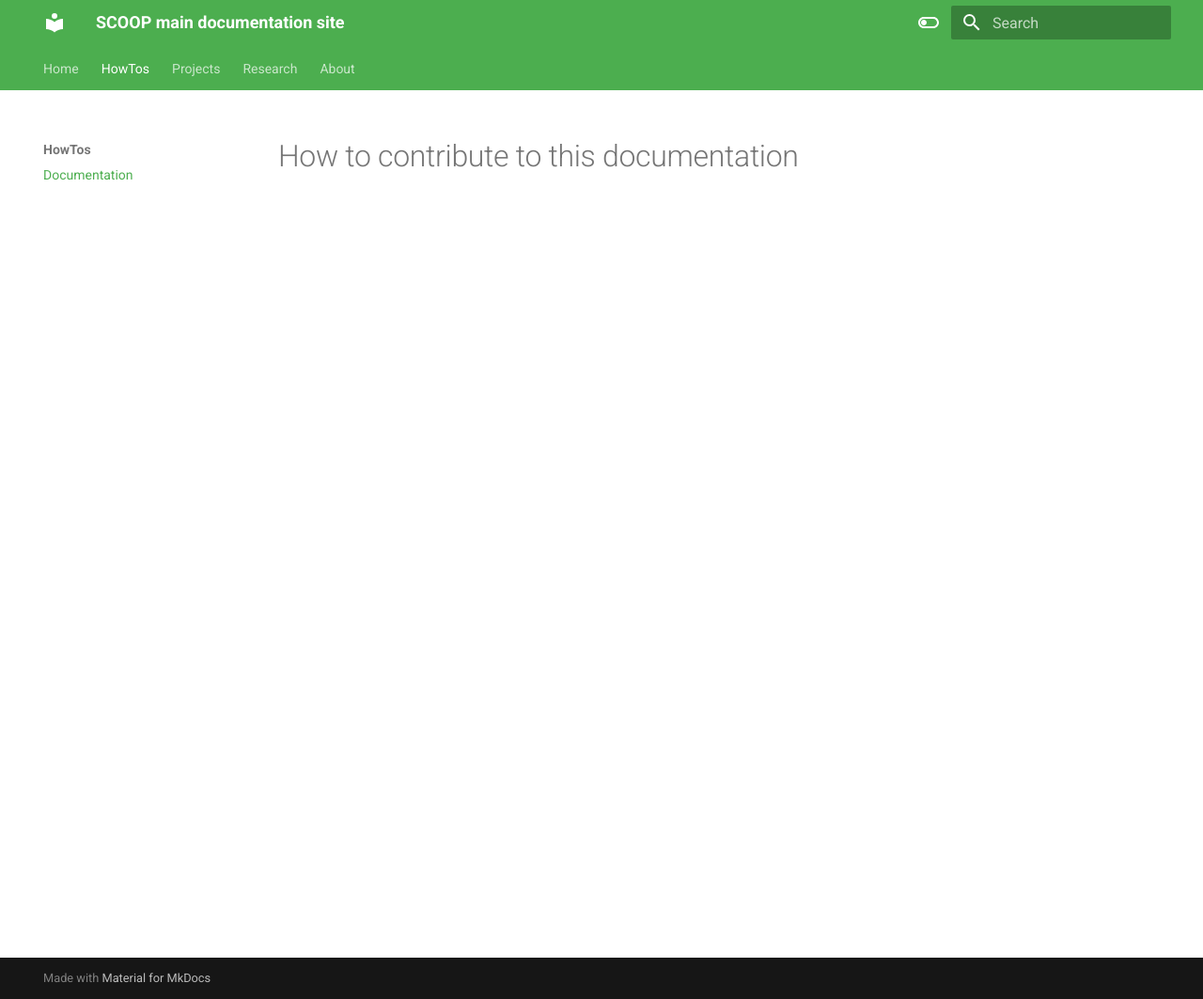
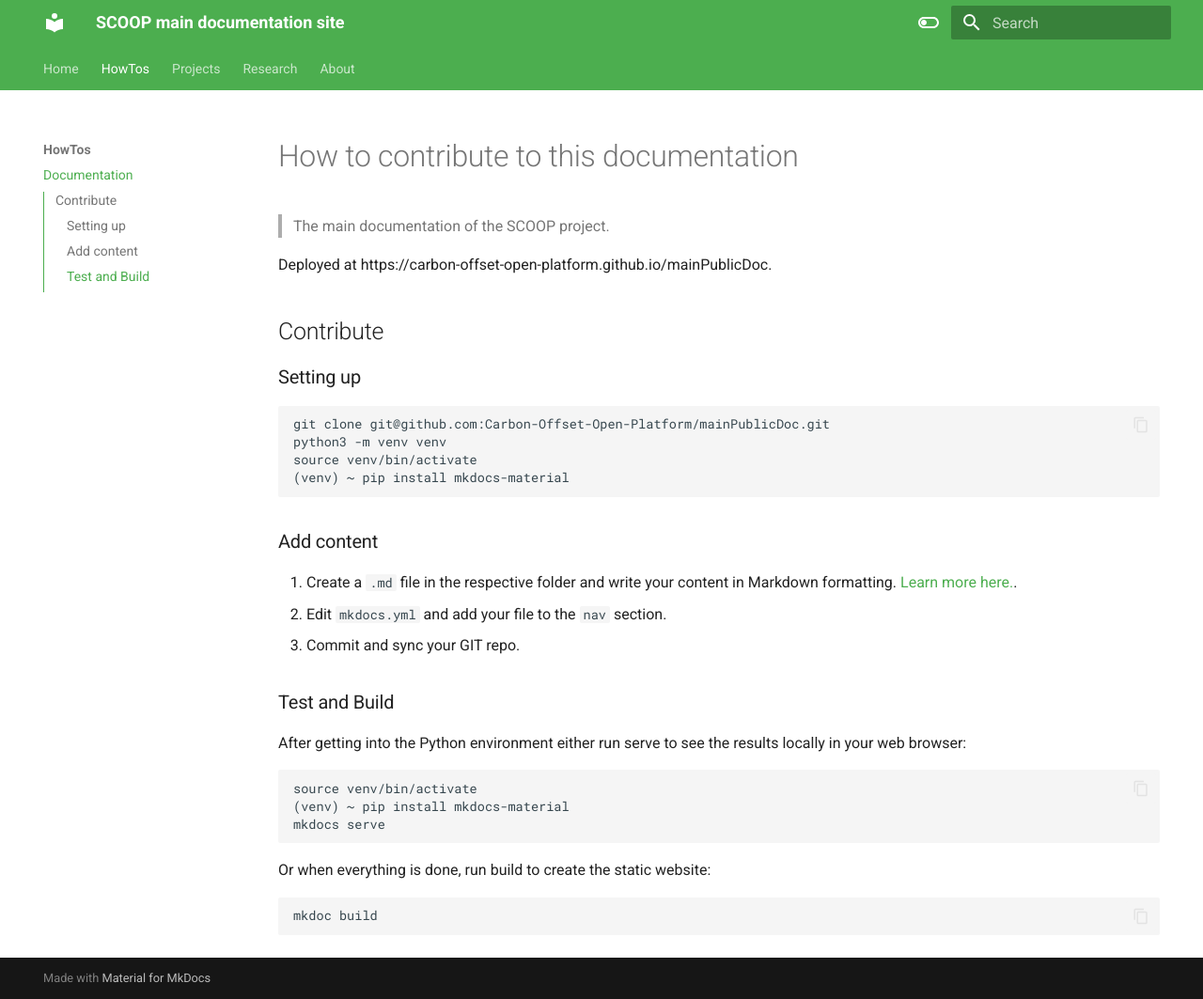
Before and after one commit to Carbon-Offset-Open-Platform/mainPublicDoc, an MkDocs documentation site: the page built from docs/howto/CollaborateWithDocumentation.md, in a window 1280 px wide and 1063 px high. Shown: the whole window at 94% size. Built offline with MkDocs 1.6.1 and Material for MkDocs 9.7.7, drawn with Linux system fonts in a browser that asks for light colours.

Commit message:
Adds first steps to contribute

````diff
--- a/docs/howto/CollaborateWithDocumentation.md
+++ b/docs/howto/CollaborateWithDocumentation.md
@@ -1 +1,34 @@
 # How to contribute to this documentation
+
+> The main documentation of the SCOOP project.
+
+Deployed at https://carbon-offset-open-platform.github.io/mainPublicDoc.
+
+## Contribute
+
+### Setting up
+```
+git clone git@github.com:Carbon-Offset-Open-Platform/mainPublicDoc.git
+python3 -m venv venv
+source venv/bin/activate
+(venv) ~ pip install mkdocs-material
+```
+
+### Add content
+1. Create a `.md` file in the respective folder and write your content in Markdown formatting. [Learn more here.](https://www.markdownguide.org/).
+1. Edit `mkdocs.yml` and add your file to the `nav` section.
+1. Commit and sync your GIT repo.
+
+### Test and Build
+
+After getting into the Python environment either run serve to see the results locally in your web browser:
+```
+source venv/bin/activate
+(venv) ~ pip install mkdocs-material
+mkdocs serve
+```
+
+Or when everything is done, run build to create the static website:
+```
+mkdoc build
+```
````
